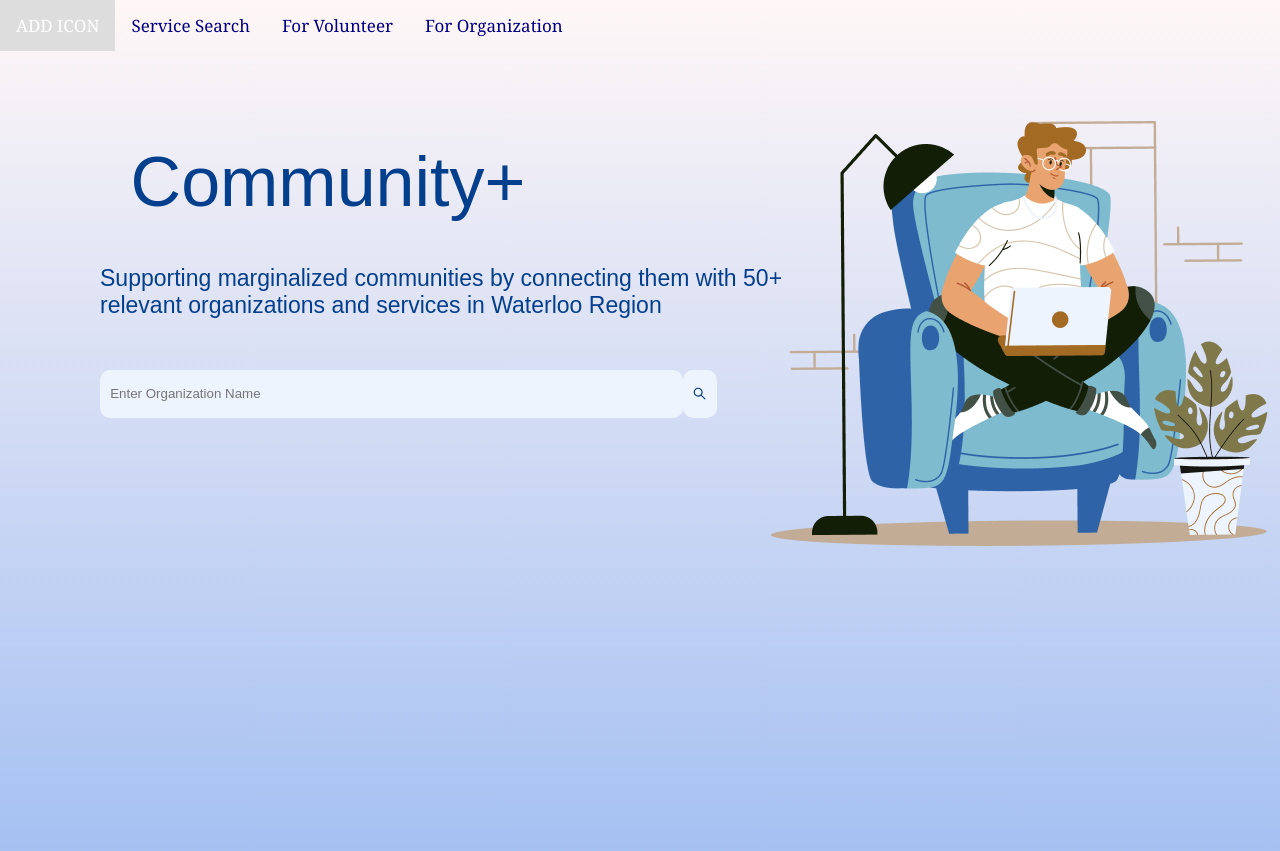
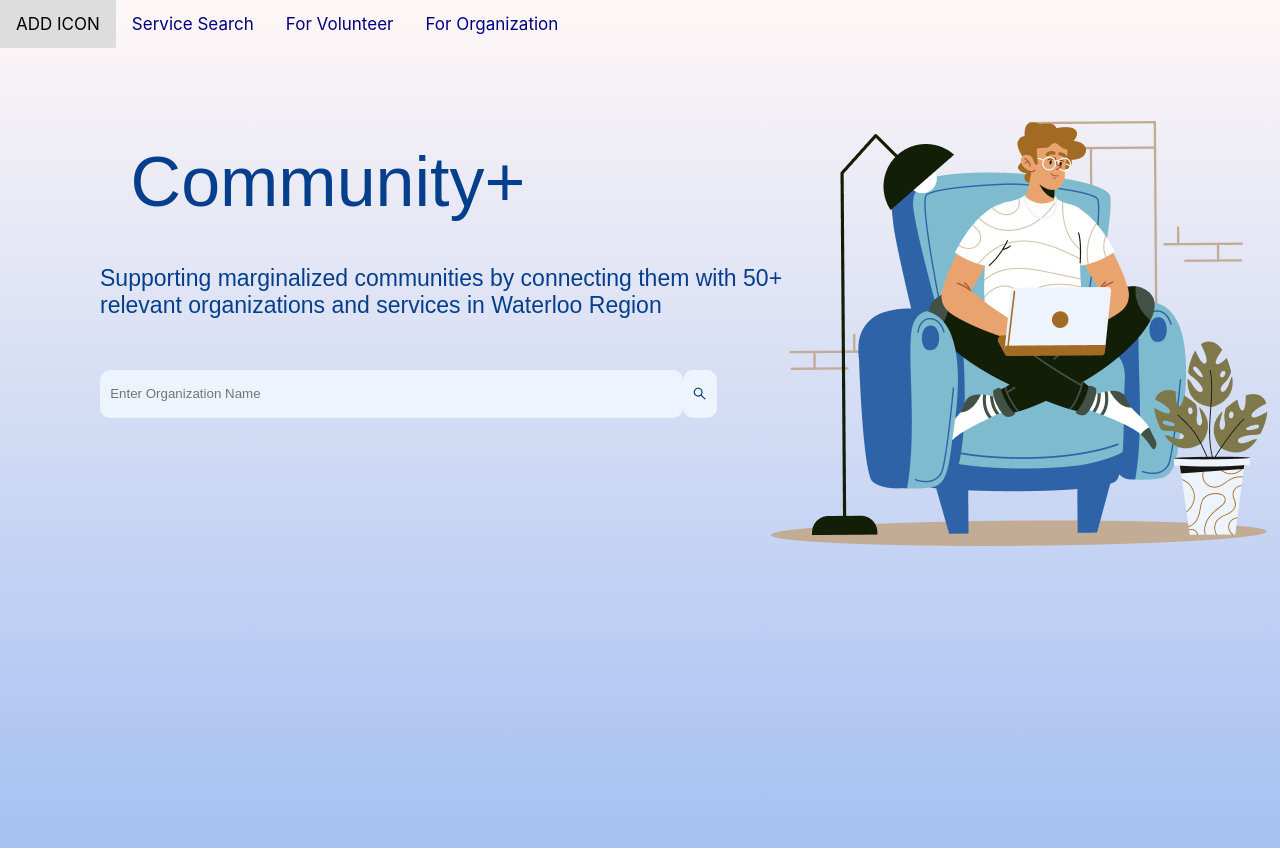
Before and after one commit to annatmmm/charityConnect, a React (Create React App) app in the folder charity_connect/: page / in a window 1280 px wide. Built offline with nearby package versions, Linux system fonts and the light colour scheme.

Commit message:
navigation bar tweaks

```diff
--- a/charity_connect/src/App.css
+++ b/charity_connect/src/App.css
@@ -1,6 +1,5 @@
 .top_navigation {
   overflow: hidden;
-  font-family:Georgia, 'Times New Roman', Times, serif;
 }
 
 .top_navigation a {
@@ -18,6 +17,7 @@
 }
 
 .top_navigation a.active {
+  background-color: navy;
   color: white;
 }
 
--- a/charity_connect/src/components/navigation.js
+++ b/charity_connect/src/components/navigation.js
@@ -1,9 +1,7 @@
-
-
 const NavigationBar = () => {
     return (
         <div class="top_navigation">
-        <a class="active" href="/">ADD ICON</a>
+        <a href="/">ADD ICON</a>
         <a href="/">Service Search</a>
         <a href="/">For Volunteer</a>
         <a href="/">For Organization</a>
```
